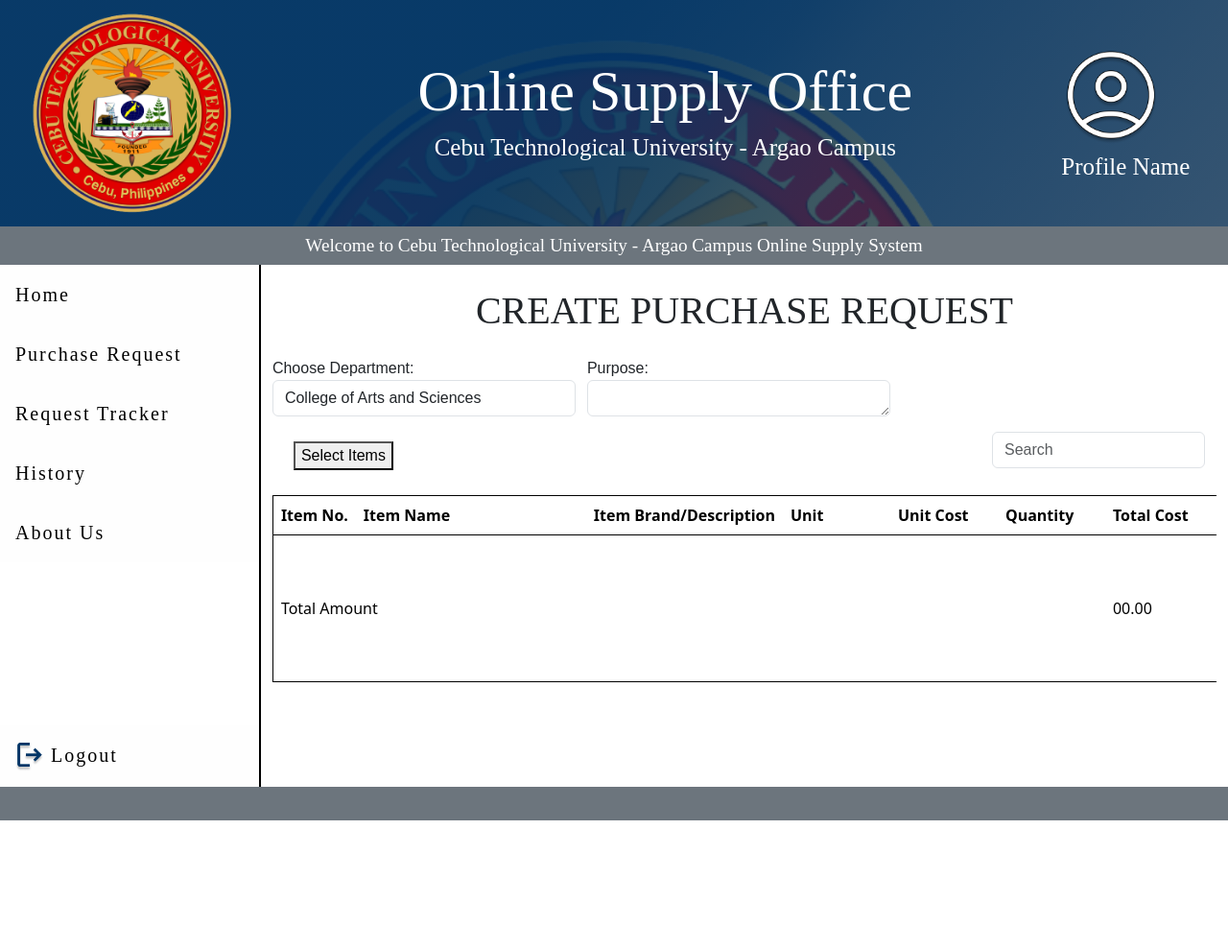
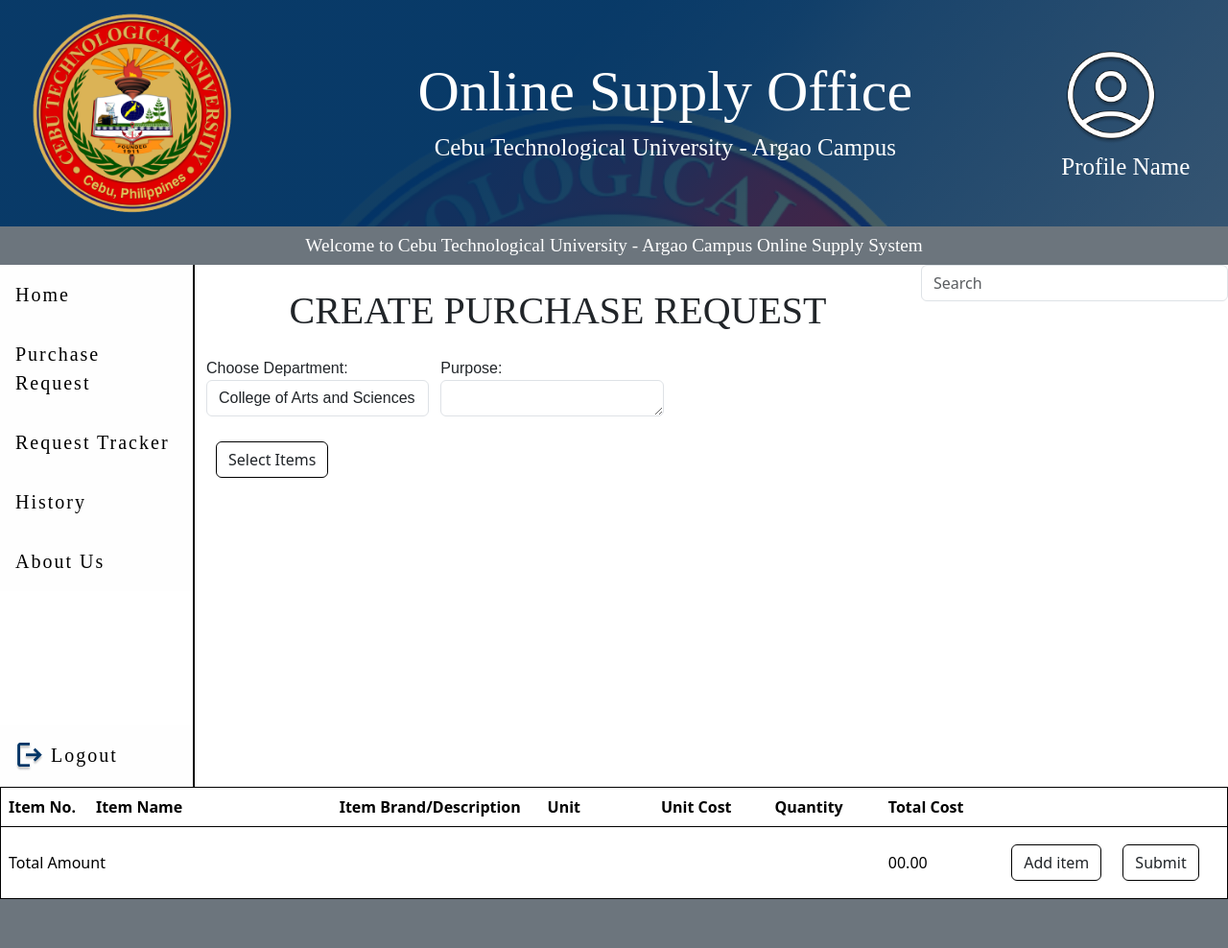
Before and after one commit to tinang0931/ONLINE_SUPPLY_OFFICE_COPY, a Django app: page /requester/ in a window 1280 px wide. Shown: the whole page at 96% size. Before the commit the page ends 855 px from the top, so only its background shows below. Run offline with Django 4.2, Linux system fonts and the light colour scheme; the visitor is signed in with stand-in values (Sample User, id 1); parts of the project's set-up code (start-up, migrations or seed data) failed here and were passed over; some libraries are stand-ins or nearby versions.

Commit message:
10-31-23

```diff
--- a/accounts/static/css/main.css
+++ b/accounts/static/css/main.css
@@ -3193,3 +3193,39 @@
 .modal-footer {
   border-top: 15px solid #ccc;
 }
+
+.btn{
+  --bs-btn-padding-x: 0.75rem;
+  --bs-btn-padding-y: 0.375rem;
+  --bs-btn-font-family: ;
+  --bs-btn-font-size: 1rem;
+  --bs-btn-font-weight: 400;
+  --bs-btn-line-height: 1.5;
+  --bs-btn-color: var(--bs-body-color);
+  --bs-btn-bg: transparent;
+  --bs-btn-border-width: var(--bs-border-width);
+  --bs-btn-border-color: transparent;
+  --bs-btn-border-radius: var(--bs-border-radius);
+  --bs-btn-hover-border-color: #0d6efd;
+  --bs-btn-box-shadow: inset 0 1px 0 rgba(255, 255, 255, 0.15),0 1px 1px rgba(0, 0, 0, 0.075);
+  --bs-btn-disabled-opacity: 0.65;
+  --bs-btn-focus-box-shadow: 0 0 0 0.25rem rgba(var(--bs-btn-focus-shadow-rgb), .5);
+  display: inline-block;
+  padding: var(--bs-btn-padding-y) var(--bs-btn-padding-x);
+  font-family: var(--bs-btn-font-family);
+  font-size: var(--bs-btn-font-size);
+  font-weight: var(--bs-btn-font-weight);
+  line-height: var(--bs-btn-line-height);
+  color: var(--bs-btn-color);
+  text-align: center;
+  text-decoration: none;
+  vertical-align: middle;
+  cursor: pointer;
+  -webkit-user-select: none;
+  -moz-user-select: none;
+  user-select: none;
+  border: var(--bs-btn-border-width) solid #000;
+  border-radius: var(--bs-btn-border-radius);
+  background-color: var(--bs-btn-bg);
+
+}
--- a/accounts/templates/accounts/User/requester.html
+++ b/accounts/templates/accounts/User/requester.html
@@ -33,41 +33,14 @@
                 <div class="form-group mb-3">
                   <label for="exampleFormcontrolTextarea1 p-2">Purpose:</label>
                   <textarea class="form-control" id="exampleFormcontrolTextarea1" name="item_purpose" rows="1"></textarea>
-                </div>
               </div>
+          </div>
 
-            </div>
+        </div>
 
+        <button type="select" class="btn">Select Items</button>
 
-            <div class="row w-100 m-auto mb-3">
-              <div class="col-6 col-sm-6 col-md-7 col-lg-9">
-                <button type="button" onclick="openModal()">Select Items</button>
-
-
-<div class="modal fade" id="myModal">
-  <div class="modal-dialog">
-    <div class="modal-content">
-      <div class="modal-header">
-        <h5 class="modal-title">CATEGORIES</h5>
-        <button type="button" class="close" data-dismiss="modal" aria-label="Close">
-          <span aria-hidden="true">&times;</span>
         </button>
-      </div>
-       <div class="modal-body">
-         <ul>
-            <button type="button" onclick="openModal()">Alcohol or Acetone Based Antiseptics</button>
-            <button type="button" onclick="openModal()">Cleaning Equipment and Supplies</button>
-            <button type="button" onclick="openModal()">Personal Protective Equipment</button>
-            <button type="button" onclick="openModal()">ICT Equipment, Devices and Accessories</button>
-            <button type="button" onclick="openModal()">Office Equipment, Accessories and Supplies</button>
-            <button type="button" onclick="openModal()">Furniture and Furnishing</button>
-            <button type="button" onclick="openModal()">Electrical and Hardware Supplies</button>
-         </ul>
-       </div>
-    </div>
-  </div>
-</div>
-
 
                 <!-- Modal -->
                 <div class="modal fade" id="staticBackdrop" data-bs-backdrop="static" data-bs-keyboard="false" tabindex="-1" aria-labelledby="staticBackdropLabel" aria-hidden="true">
```
